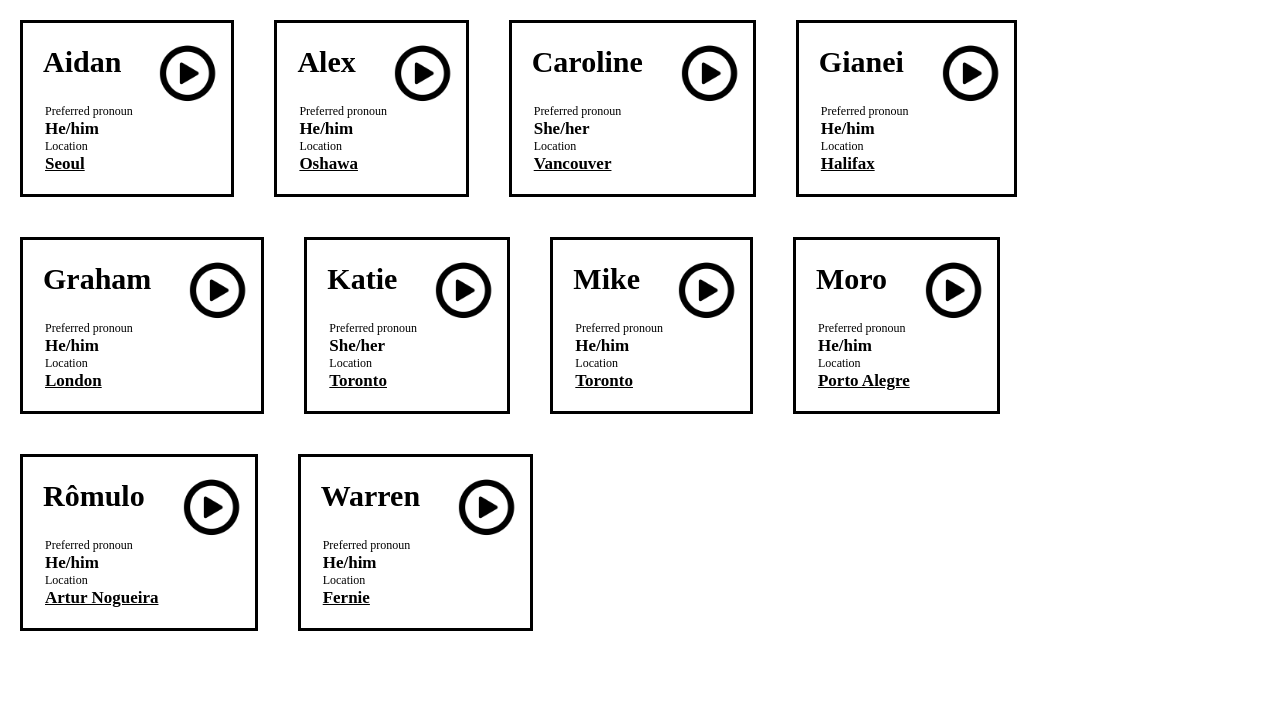
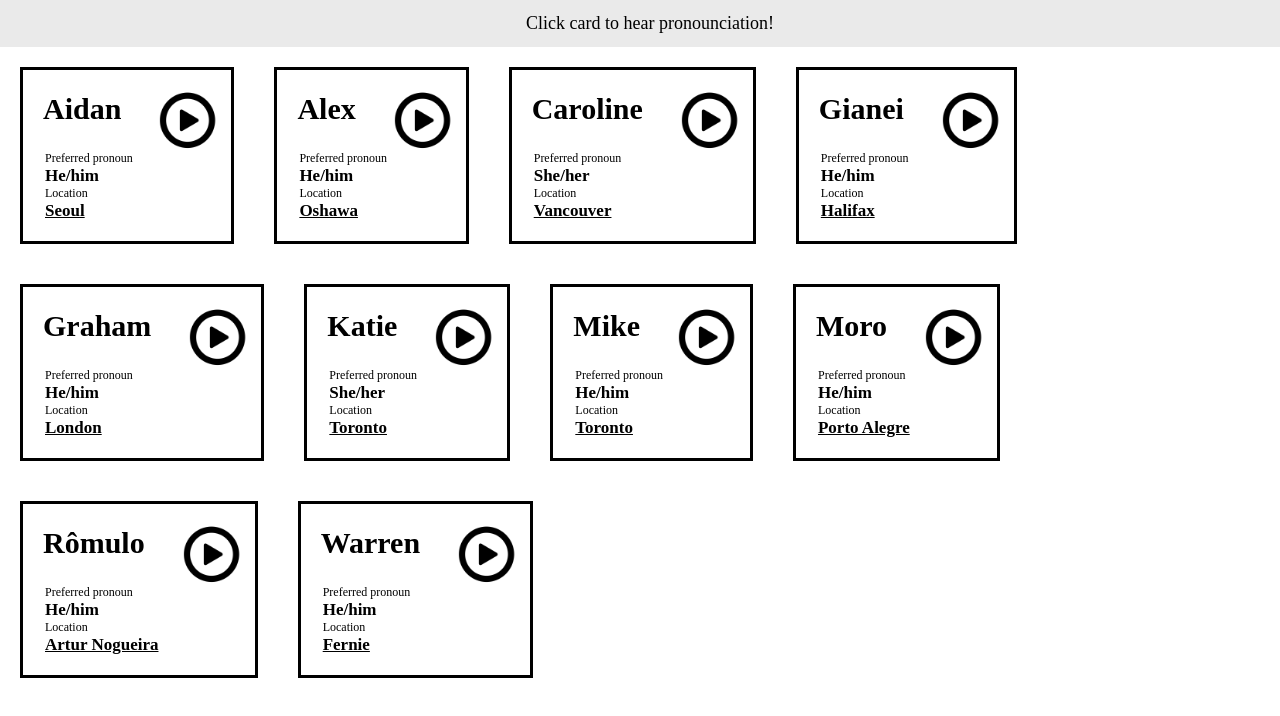
Before and after one commit to MindSea/team, a plain HTML site: page index.html in a window 1280 px wide. Drawn offline with Linux system fonts and the light colour scheme.

Commit message:
Add instructions

```diff
--- a/index.html
+++ b/index.html
@@ -49,9 +49,23 @@
         width: 100%;
         height: auto;
       }
+      #instructions {
+        width: 100%;
+        background-color: #eaeaea;
+        padding: 1px 10px;
+        text-align: center;
+      }
+      #instructions p {
+        font-size: 18px;
+        margin: 12px 0;
+      }
     </style>
   </head>
   <body>
+    <div id="instructions">
+      <p>Click card to hear pronounciation!</p>
+    </div>
+
     <div id="container">
       <div class="card aidan">
         <h1>Aidan</h1>
```
